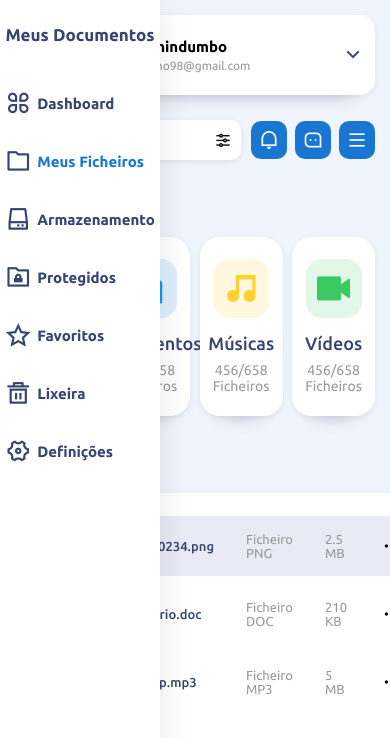
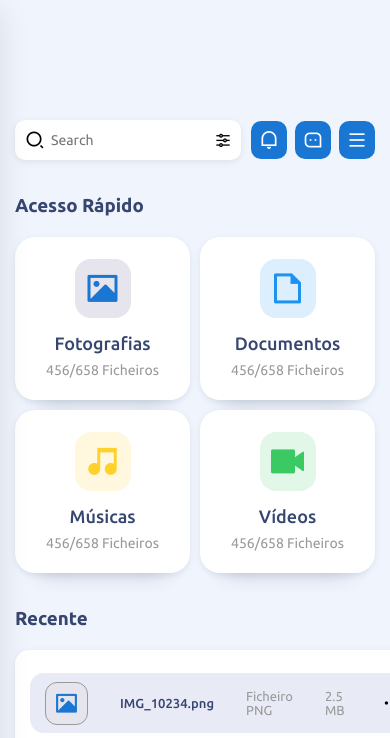
Before and after one commit to ivansftdejc/Gestor-de-Ficheiro, a plain HTML site: page index.htm in a window 390 px wide. Shown: the top 738 px of the page. Drawn offline with nearby package versions, Linux system fonts and the light colour scheme.

Commit message:
responsivity 548px

```diff
--- a/style.css
+++ b/style.css
@@ -443,6 +443,7 @@ body {
 @media screen and (max-width:992px){
     .left-section{
         position: absolute;
+        left: -160px;
         width: 160px;
         z-index: 1000;
         box-shadow:0 10px 30px rgba(0, 0, 0, 0.1) ;
@@ -491,6 +492,7 @@ body {
     .main .header .search{
         width: 30%;
     }
+    .main .quick-access
     .right-section .profile{
         position: absolute;
         top: 15px;
@@ -525,5 +527,16 @@ body {
     .right-section .widgets .disk .info p{
         font-size: 13px;
     }
+}
+@media screen and (max-width:548px) {
+    .main .quick-access{
+        display: grid;
+        grid-template-columns: 1fr 1fr;
+        grid-gap: 10px;
+        margin: auto;
+    }
+    .main .quick-access .item{
+        width: 100%;
+    }
 
 }
```
